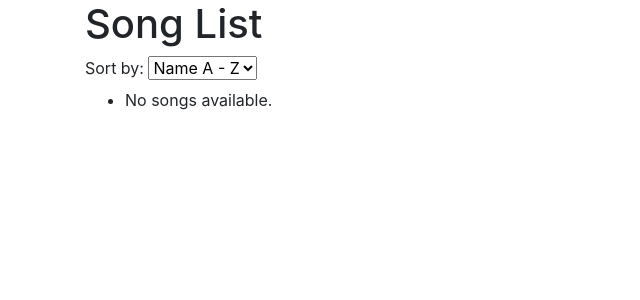
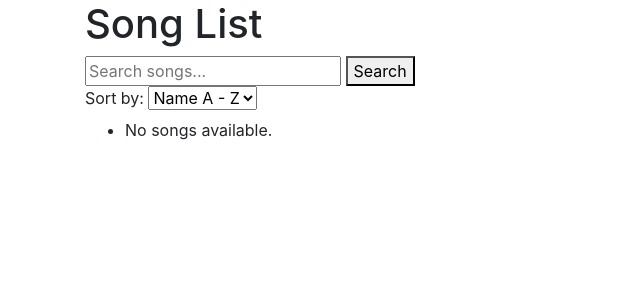
Before and after one commit to maxbartrip/DjangoDemo, a Django app: page /playlist/ in a window 1280 px wide. Shown: the part 56-356 px from the top of the page, without its empty margins (0-640 px from the left). Run offline with Django 5.2, Linux system fonts and the light colour scheme; data that the repository does not hold is empty; some libraries are stand-ins or nearby versions.

Commit message:
Added searching functionality

```diff
--- a/musicDemo/musicApp/templates/playlist.html
+++ b/musicDemo/musicApp/templates/playlist.html
@@ -12,7 +12,11 @@
 {% block content %}
     <h1>Song List</h1>
 
-    <form class="sort-form" method="get" action="{% url 'playlist' %}">
+    <form class="search-sort-form" method="get" action="{% url 'playlist' %}">
+        <div class = "search-bar-container">
+            <input type="text" name="search" placeholder="Search songs..." value="{{ search_query }}">
+            <button type="submit">Search</button>
+        </div>
         <label for="sort">Sort by:</label>
         <select id="sort" name="sort" onchange="this.form.submit()">
             <option value="name_a_z" {% if sort_option == "name_a_z" %}selected{% endif %}>Name A - Z</option>
--- a/musicDemo/musicApp/views.py
+++ b/musicDemo/musicApp/views.py
@@ -1,5 +1,5 @@
 from django.shortcuts import render
-from django.db.models import Subquery, OuterRef
+from django.db.models import Subquery, OuterRef, Q
 from .models import Song, Artist
 
 # Create your views here.
@@ -8,6 +8,11 @@ def main(request):
 
 def playlist(request):
     sort_option = request.GET.get("sort", "name_a_z")
+    search_query = request.GET.get("search", "").strip()
+
+    # Base queryset
+    songs = Song.objects.all()
+
 
     # Get primary artist for sorting by artist (First artist should always be primary artist)
     primary_artist = Subquery (Artist.objects.filter(songs=OuterRef("pk")).order_by("pk").values("name")[:1])
@@ -27,7 +32,17 @@ def playlist(request):
     else:
         songs = Song.objects.order_by("title") # Default to sorting A-Z
 
+    # Filter by search query
+    if search_query:
+        songs = songs.filter(
+            Q(title__icontains=search_query) |  # Search by title
+            Q(artists__name__icontains=search_query) |  # Search by artist name
+            Q(genres__name__icontains=search_query)  # Search by genre name
+        ).distinct()
+        print(songs.query)
+        print(songs)
+
     for song in songs:
         song.sorted_genres = sorted(song.genres.all(), key=lambda g: g.name)
 
-    return render(request, "playlist.html", {'songs': songs, 'sort_option': sort_option})
+    return render(request, "playlist.html", {'songs': songs, 'sort_option': sort_option, 'search_query': search_query})
```
Also changed, not shown: musicDemo/musicApp/static/css/playlist.css (+34 -6 lines).
